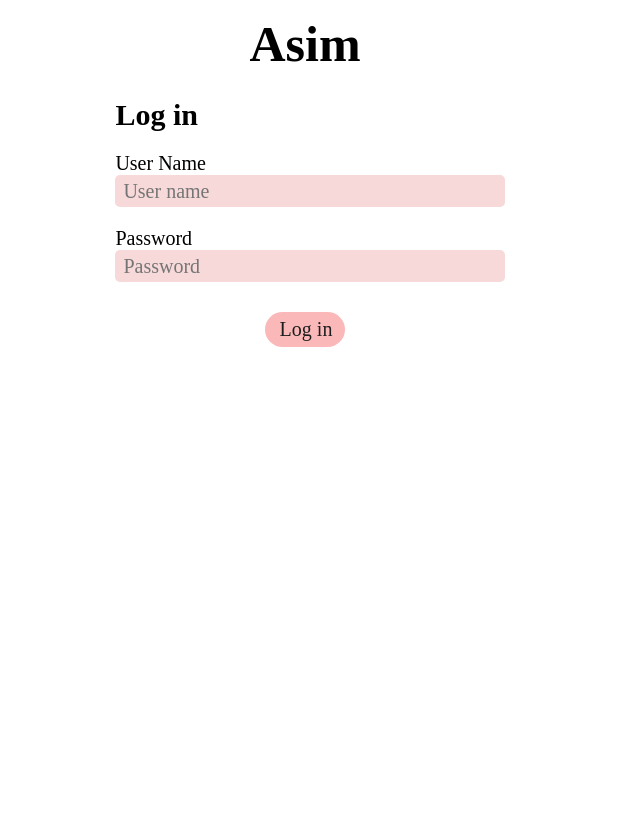
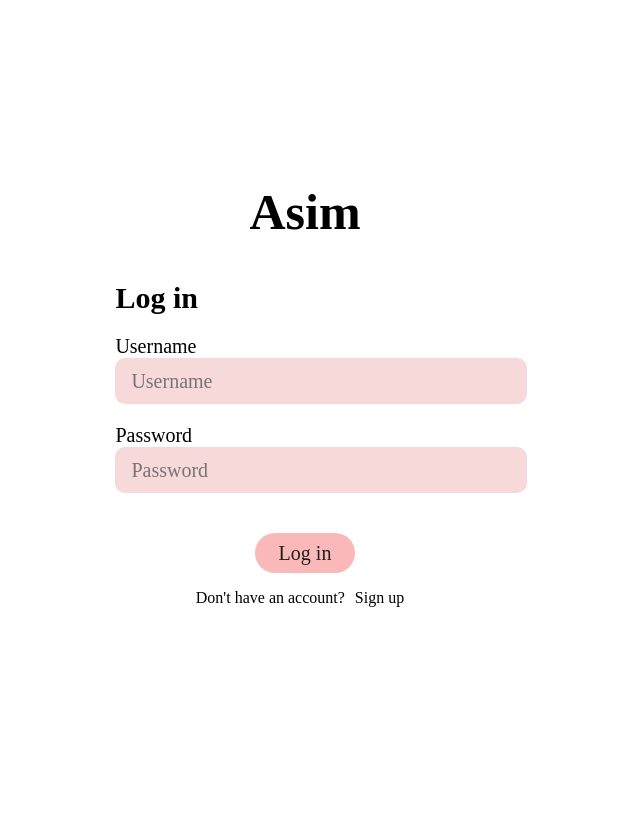
Before and after one commit to cubetastic33/Asim-Flashcards, a Flask app: page /login in a window 1280 px wide. Shown: the whole page, without its empty margins (335-975 px from the left). Before the commit the page ends 347 px from the top, so only its background shows below. Run offline with Flask 2, Linux system fonts and the light colour scheme; some web fonts are replaced.

Commit message:
Edit login and signup pages

```diff
--- a/asim_flashcards/templates/login.html
+++ b/asim_flashcards/templates/login.html
@@ -11,15 +11,15 @@
     <title>Login</title>
 </head>
 <body>
-    <h1 id="title">Asim</h1>
+    <h1 id="title"><a href="/">Asim</a></h1>
     <div class="login-container">
         <h1 id="login-text">Log in</h1>
         <!--Action is not specified yet-->
         <form action="" name="Form" method="post" id="login-form" required onsubmit="return validateForm()">
             <div class="form-container">
-                <label for="username" class="form-text">User Name</label>
+                <label for="username" class="form-text">Username</label>
                 <br>
-                <input type="text" name="username" id="username" placeholder="User name">
+                <input type="text" name="username" id="username" placeholder="Username">
             </div>
             <div class="form-container">
                 <label for="password" class="form-text">Password</label>
@@ -30,6 +30,10 @@
                 <input type="submit" value="Log in" id="button">
             </div>
         </form>
+        <div class="link-to-login">
+            <p>Don't have an account?</p>
+            <a href="/signup" id="login-link">Sign up</a>
+        </div>
     </div>
     <script>
         function validateForm() {
--- a/asim_flashcards/templates/signup.html
+++ b/asim_flashcards/templates/signup.html
@@ -8,7 +8,7 @@
     <link rel="preconnect" href="https://fonts.gstatic.com" crossorigin>
     <link href="https://fonts.googleapis.com/css2?family=Abhaya+Libre:wght@600&display=swap" rel="stylesheet">
     <link rel="stylesheet" href="/styles/login.css">
-    <title>Login</title>
+    <title>Signup</title>
 </head>
 <body>
     <h1 id="title">Asim</h1>
@@ -35,7 +35,7 @@
             </div>
         </form>
         <div class="link-to-login">
-            <p>You already have an account?</p>
+            <p>Already have an account?</p>
             <a href="/login" id="login-link">Log in</a>
         </div>
     </div>
--- a/static/styles/login.css
+++ b/static/styles/login.css
@@ -1,5 +1,9 @@
 body {
     font-family: 'Abhaya Libre', serif;
+    display: flex;
+    flex-direction: column;
+    justify-content: center;
+    min-height: 100vh;
 }
 
 .button-container, #title{
@@ -8,7 +12,19 @@ body {
 
 #title {
     font-size: 50px;
-    margin: 15px 0  ;
+    margin: 15px 0;
+}
+
+a {
+  text-decoration: none;
+  border-radius: 10px;
+  color: black;
+  padding: 0 5px 0 5px;
+  transition: background-color .2s;
+}
+
+#title a:hover {
+  background-color: rgb(239, 239, 239);
 }
 
 .login-container, .signup-container {
@@ -31,20 +47,20 @@ body {
 input {
     font-size: 20px;
     font-family: inherit;
-    border-radius: 5px;
+    border-radius: 10px;
     height: 30px;
     width: 100%;
     border: none;
     background-color: #F8D9D9;
-    padding-left: 8px;
+    padding: .5rem 1rem;
     outline-color: #fd99aa;
 }
 
 #button {
-    margin: 10px 0;
+    margin-top: 20px;
     border-radius: 21px;
-    width: 80px;
-    height: 35px;
+    width: 100px;
+    height: 40px;
     font-size: 20px;
     background-color: #FBB8B8;
     color: #1E1E1E;
```
